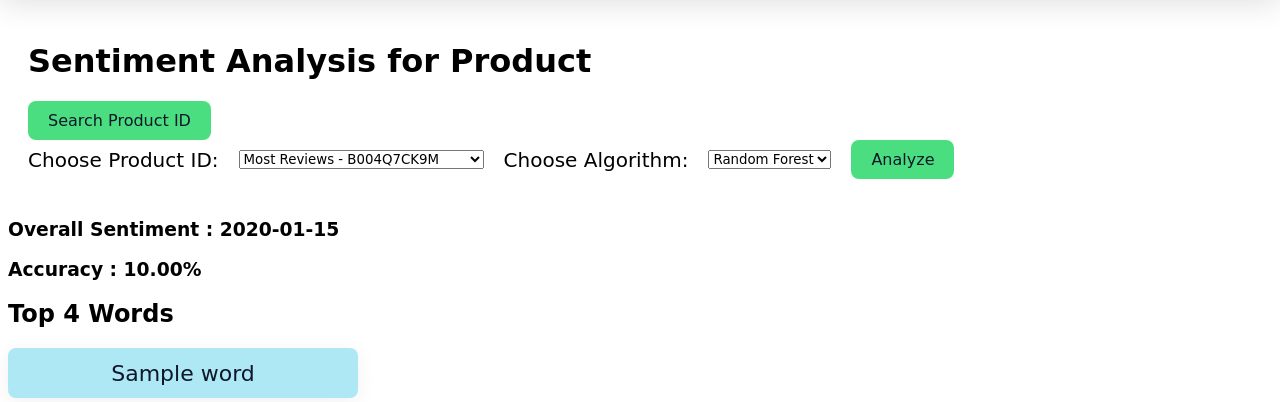
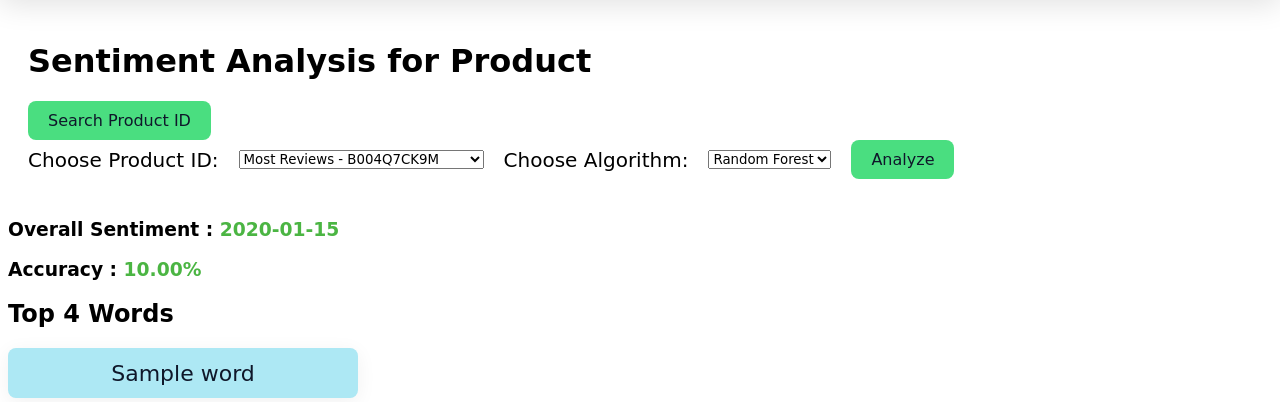
Before and after one commit to Ashik-Al-Habib/SentimentAnalyzer, a Django app: template SentimentAnalyzer/templates/SentimentAnalyzer/sentiment.html in a window 1280 px wide. Shown: the part 78-480 px from the top of the page. Run offline with Django 5.2, Linux system fonts and the light colour scheme; tables that the repository leaves empty hold one stand-in row (values such as "Sample post"); the template is opened without the code that fills it: values that come from a table or form of the project are taken from there, most other values are stand-ins (such as "Sample title", 1, 10 or a date in 2020); grey boxes are pictures that could not be loaded.

Commit message:
- Fixed the Bad Product Issue

```diff
--- a/SentimentAnalyzer/forms.py
+++ b/SentimentAnalyzer/forms.py
@@ -11,7 +11,7 @@ PRODUCT_IDS = [
     ("B0066AZGD4", "8th Most Reviews - B0066AZGD4"),
     ("B00H5BMH44", "9th Most Reviews - B00H5BMH44"),
     ("B0091JL3OI", "Least Reviews - B0091JL3OI"),
-    # ("B017THJLZG", "Bad Product - B017THJLZG"),
+    ("B091GXRYWU", "Bad Product - B091GXRYWU"),
 ]
 
 ALGORITHMS = [
--- a/SentimentAnalyzer/load_data.py
+++ b/SentimentAnalyzer/load_data.py
@@ -6,7 +6,7 @@ from SentimentAnalyzer.models import ProductReview
 
 def load_csv_data(csv_file_path):
 
-    csv_file_path = 'C:\\Users\\cu16b\\Downloads\\Pre-Processing\\merger.csv'
+    csv_file_path = '/Users/ashikalhabib/Desktop/test/merger_v2.csv'
     if os.path.exists(csv_file_path):
         print("File exists")
     else:
@@ -26,5 +26,5 @@ if __name__ == "__main__":
     import django
     django.setup()
 
-    csv_file_path = r'C:\Users\cu16b\Downloads\Pre-Processing\merger.csv'
+    csv_file_path = r'/Users/ashikalhabib/Desktop/test/merger_v2.csv'
     load_csv_data(csv_file_path)
--- a/SentimentAnalyzer/templates/SentimentAnalyzer/sentiment.html
+++ b/SentimentAnalyzer/templates/SentimentAnalyzer/sentiment.html
@@ -38,9 +38,9 @@
             <p>{{ result.error }}</p>
         {% else %}
             <div class="summary-section">
-                <h3>Overall Sentiment : {{ result.overall_sentiment }}</h3>
+                <h3>Overall Sentiment : <span style="color: #4BB543;">{{ result.overall_sentiment }}</span></h3>
 {#                <h3>Selected Algorithm : {{ form.algorithm.value }}</h3>#}
-                <h3>Accuracy : {{ result.accuracy|floatformat:2 }}%</h3>
+                <h3>Accuracy : <span style="color: #4BB543;">{{ result.accuracy|floatformat:2 }}%</span></h3>
 
                 <h2>Top 4 Words</h2>
                 <div class="labels-container">
--- a/SentimentAnalyzer/utils.py
+++ b/SentimentAnalyzer/utils.py
@@ -12,7 +12,7 @@ nltk.download('punkt')
 
 
 # Load the dataset
-df = pd.read_csv("/Users/ashikalhabib/Desktop/test/merger.csv")
+df = pd.read_csv("/Users/ashikalhabib/Desktop/test/merger_v2.csv")
 
 
 def analyze_product_reviews(product_id):
```
